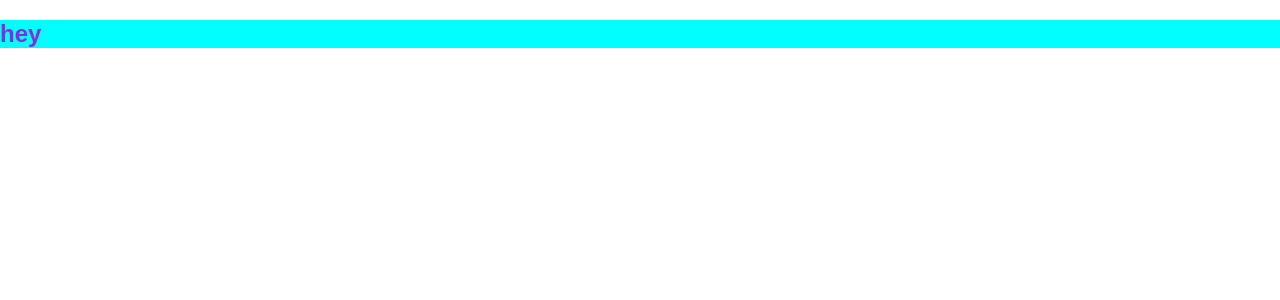
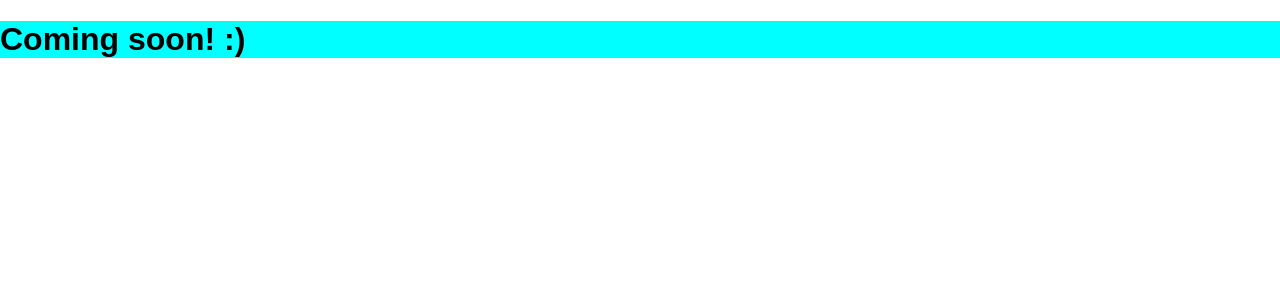
Before and after one commit to vflorrez1/kodflix, a React (Create React App) app: page /altered-carbon in a window 1280 px wide. Shown: the top 300 px of the page. Built offline with nearby package versions, Linux system fonts and the light colour scheme.

Commit message:
created a class for details and for it to change after 3 seconds (13)

```diff
--- a/src/App.js
+++ b/src/App.js
@@ -1,22 +1,19 @@
 import React, { Component } from 'react';
 import './App.css';
-import { Route} from "react-router-dom";
+import { Route } from "react-router-dom";
 import Gallery from './Gallery.js';
+import Details from './Details.js';
 
 
-function Deets() {
-  return (
-    <h2 className="deetstext"> hey </h2>
-  );
-}
+
 
 class App extends Component {
+
   render() {
     return (
       <div className="App">
         <Route exact path="/" component={Gallery} />
-        <Route exact path="/:varurl" component={Deets} />
-
+        <Route exact path="/:varurl" component={Details} />
       </div>
     );
   }
--- /dev/null
+++ b/src/Details.js
@@ -0,0 +1,23 @@
+import React, { Component } from 'react'
+
+class Details extends Component {
+    constructor() {
+      super();
+      this.state = { detailsOfShow: "Hello, this will be the details page for each Movie & TV show :)" }
+    }
+    componentDidMount() {
+      setTimeout(() => {
+        this.setState({
+          detailsOfShow: "Coming soon! :)"
+        });
+      }, 3000);
+
+    }
+    render() {
+      return (
+        <h1> {this.state.detailsOfShow} </h1>
+      )
+    }
+  }
+
+  export default Details;
--- a/src/Gallery.js
+++ b/src/Gallery.js
@@ -1,11 +1,6 @@
 import React from 'react';
-import niceGuysFc from './pics/niceguys.jpg';
-import suitsFc from './pics/suits.jpg';
-import narutoFc from './pics/naruto.jpg';
-import howimetyourmotherFc from './pics/howimetyourmother.jpg';
-import breakingbadFc from './pics/breakingbad.jpg';
-import alteredcarbonFc from './pics/alteredcarbon.jpg';
 import { Link } from "react-router-dom";
+import films from './filmObject';
 
 class FilmBlock extends React.Component {
   render() {
@@ -15,7 +10,7 @@ class FilmBlock extends React.Component {
           <img className="movieImage" src={this.props.srcname} alt="" />
         </Link>
         <div className="overlay">
-          <div className="text">
+          <div classNamse="text">
             {this.props.filmname}
           </div>
         </div>
@@ -26,15 +21,10 @@ class FilmBlock extends React.Component {
 
 export default function Gallery() {
   return (
-    <div>
-      <div className="container">
-        <FilmBlock srcname={niceGuysFc} filmname="Nice Guys" urlext="/nice-guys" />
-        <FilmBlock srcname={suitsFc} filmname="Suits" urlext="/suits" />
-        <FilmBlock srcname={narutoFc} filmname="Naruto" urlext="/naruto" />
-        <FilmBlock srcname={howimetyourmotherFc} filmname="How I met your Mother" urlext="himym" />
-        <FilmBlock srcname={breakingbadFc} filmname="Breaking Bad" urlext="breaking-bad" />
-        <FilmBlock srcname={alteredcarbonFc} filmname="Altered Carbon" urlext="altered-carbon" />
-      </div>
+    <div className="container">{
+      films.map(film =>
+        <FilmBlock srcname={film.sourceName} filmname={"film.filmName"} urlext={"film.urlText"} />)
+      }
     </div>
   );
 }
--- /dev/null
+++ b/src/filmObject.js
@@ -0,0 +1,18 @@
+import niceGuysFc from './pics/niceguys.jpg';
+import suitsFc from './pics/suits.jpg';
+import narutoFc from './pics/naruto.jpg';
+import howimetyourmotherFc from './pics/howimetyourmother.jpg';
+import breakingbadFc from './pics/breakingbad.jpg';
+import alteredcarbonFc from './pics/alteredcarbon.jpg';
+
+
+
+
+let films = [{filmName: "Nice Guys", sourceName: niceGuysFc, urlext:"/nice-guys"},
+             {filmName: "Suits", sourceName: suitsFc, urlext:"/suits"},
+             {filmName: "Naruto", sourceName: narutoFc, urlext:"/naruto"},
+             {filmName: "How I met your Mother", sourceName: howimetyourmotherFc, urlext:"/himym"},
+             {filmName: "Breaking Bad", sourceName: breakingbadFc, urlext:"/breaking-bad"},
+             {filmName: "Altered Carbon", sourceName: alteredcarbonFc, urlext:"/altered-carbon"}]
+
+export default films;
```
